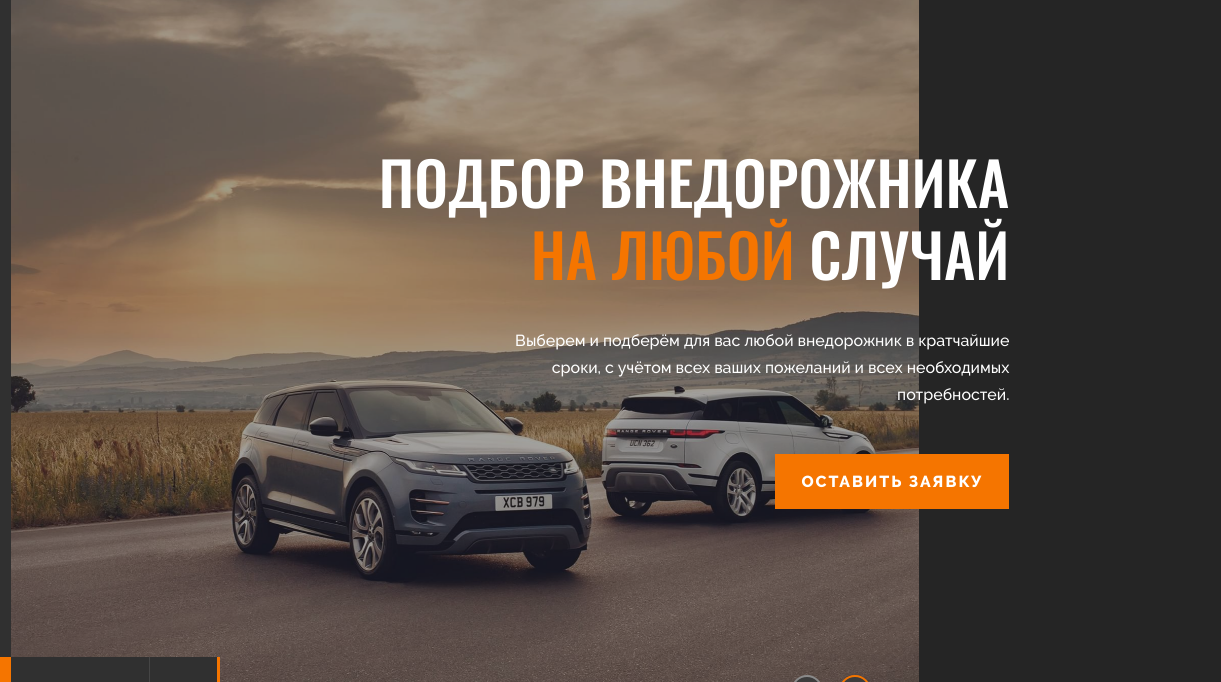
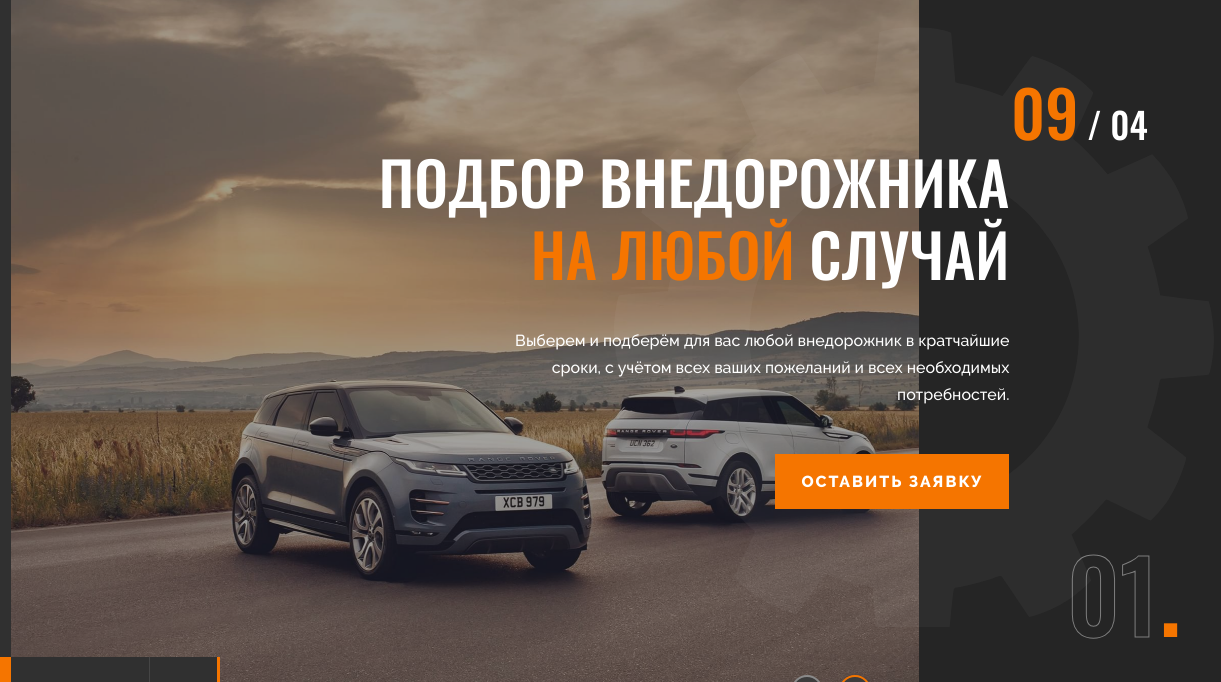
Before and after one commit to Leon3854/swiperSlider, a website: page app/index.html in a window 1280 px wide. Shown: the part 73-755 px from the top of the page, 59-1280 px from the left. Drawn offline with nearby package versions, Linux system fonts and the light colour scheme; files that its build step writes are made by us from their sources.

Commit message:
Add of work on the meneger slider2

```diff
--- a/app/index.html
+++ b/app/index.html
@@ -138,9 +138,15 @@
         </div>
       </div>
 
-      <div class="slider-gear">
+     <div class="slider-pagination-count">
+       <span class="current">09 </span> /<span class="total"> 04</span>
+     </div>
 
-      </div>
+     <div class="slider-pagination-current">
+       01<span class="slider-pagination-current__dot">.</span>
+     </div>
+
+     <div class="slider-gear"></div>
 
     </div>
   </div>
--- a/app/js/app.js
+++ b/app/js/app.js
@@ -7,6 +7,7 @@
 // require('~/app/libs/mmenu/dist/mmenu.js')
 import {Swiper, Parallax, Mousewheel, Controller, Pagination, Scrollbar, Navigation} from 'swiper'
 Swiper.use([Parallax, Mousewheel, Controller, Pagination, Scrollbar, Navigation])
+import {gsap, Power2 } from 'gsap'
 
 document.addEventListener('DOMContentLoaded', () => {
 
@@ -41,5 +42,19 @@ document.addEventListener('DOMContentLoaded', () => {
 	swiperImg.controller.control = swipreText
 	swipreText.controller.control = swiperImg
 
+	let gear = document.querySelector('.slider-gear')
+	swipreText.on('slideNextTransitionStart', function() {
+		gsap.to(gear, 2.8, {
+			rotation: '+=40',
+			ease: Power2.easeOut
+		})
+	})
+
+	swipreText.on('slidePrevTransitionStart', function() {
+		gsap.to(gear, 2.8, {
+			rotation: '-=40',
+			ease: Power2.easeOut
+		})
+	})
 
 })
--- a/app/styles/sass/blocks/home-header.scss
+++ b/app/styles/sass/blocks/home-header.scss
@@ -389,8 +389,47 @@ body, html{
 // FINISH .slider-img
 
 .slider-gear {
-  height: 470px;
-  width: 470px;
+  height: 600px;
+  width: 600px;
   position: absolute;
-  background-image: url();
+  background-image: url('../images/dist/gear.svg');
+  background-size: cover;
+  background-position: center;
+  top: 50%;
+  margin-top: -300px;
+  right: calc(24% - 300px);
+  z-index: 2;
 }
+
+
+.slider-pagination-count {
+  position: absolute;
+  right: 30px;
+  top: calc(60px + #{$size});
+  z-index: 100;
+  width: 180px;
+  height: 80px;
+  font-family: oswald-vh, sans-serif;
+  font-weight: 500;
+  font-size: 36px;
+  .current {
+    font-size: 64px;
+    color: $accent;
+    display: inline-block;
+    max-width: 71px;
+  }
+}
+
+.slider-pagination-current {
+  font-size: 100px;
+  right: 40px;
+  bottom: 50px;
+  position: absolute;
+  font-family: oswald-vh, sans-serif;
+  color: $deep;
+  -webkit-text-stroke: 1px #7f7f7f;
+  &__dot {
+    color: $accent;
+    -webkit-text-stroke: 1px transparent;
+  }
+}
--- a/package.json
+++ b/package.json
@@ -44,6 +44,7 @@
 				"webpack-stream": "^6.1.2"
 		},
 		"dependencies": {
+				"gsap": "^3.7.1",
 				"swiper": "^6.8.0"
 		}
 }
```
Also changed, not shown: app/css/main.min.css, app/js/app.min.js.
